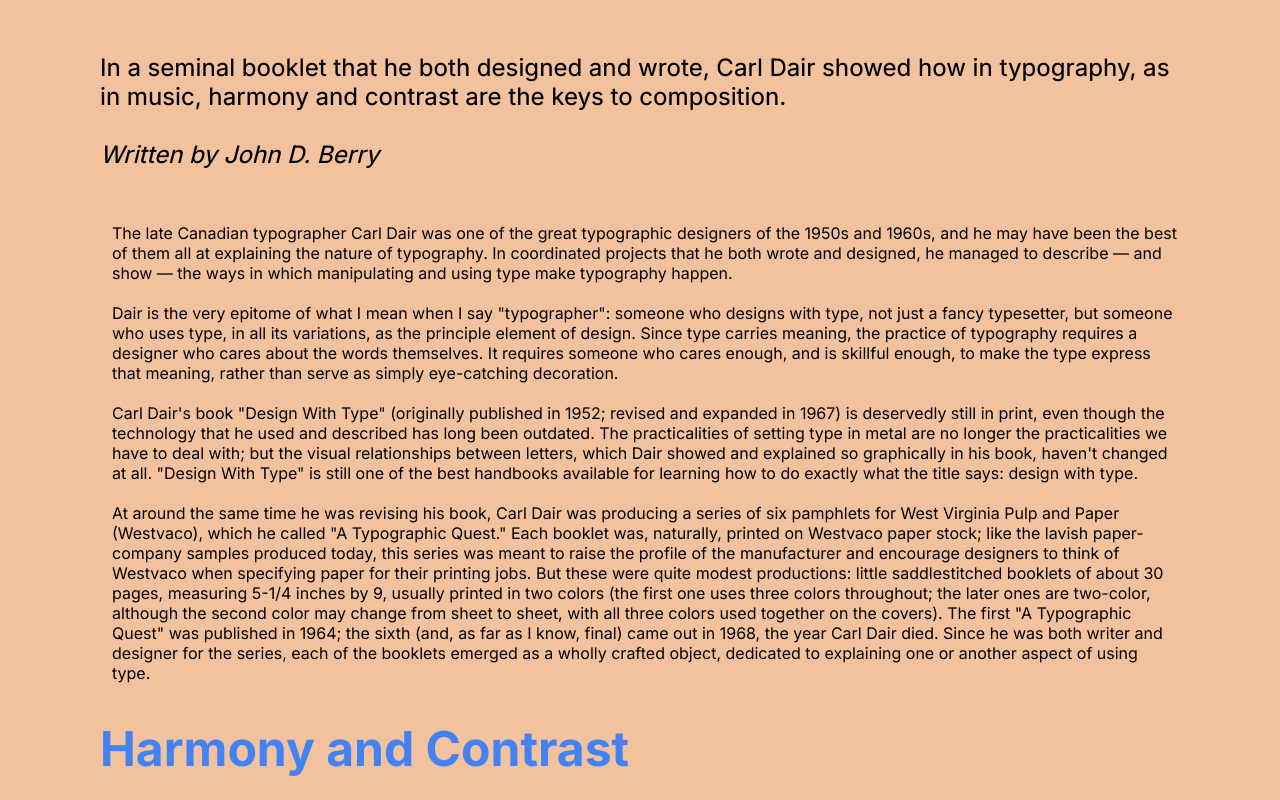
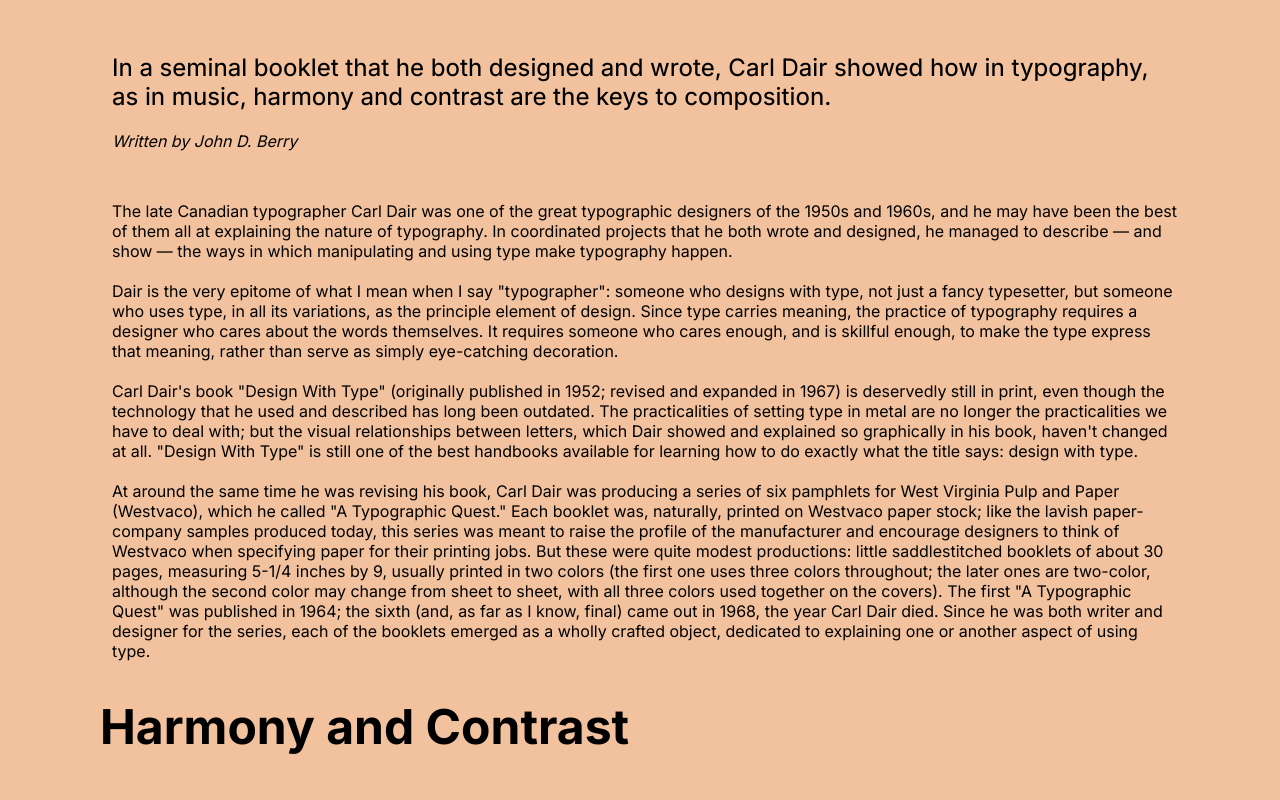
Before and after one commit to agraaaaao/anmol_web-programming, a plain HTML site: page week1-excercise/index.html in a window 1280 px wide. Shown: the part 780-1580 px from the top of the page. Drawn offline with Linux system fonts and the light colour scheme.

Commit message:
update html

```diff
--- a/week1-excercise/index.html
+++ b/week1-excercise/index.html
@@ -22,6 +22,7 @@
        		margin-top:36px;
        		font-family: 'Inter', sans-serif;
        		font-variation-settings: 'wght' 450;
+       		margin-left: 12px;
        		}
 
        	h3 {
@@ -29,7 +30,6 @@
        		font-family: 'Inter', sans-serif;
        		font-variation-settings: 'wght' 700;
        		font-size:36pt;
-       		color:#4282f2;
        		}
 
        	p {
@@ -51,11 +51,8 @@
 
   <body style="margin:100px;">
   	<h1>Seven Principles of Typographic Contrast</h1>
-    <h2>In a seminal booklet that he both designed and wrote, Carl Dair showed how in typography, as in music, harmony and contrast are the keys to composition.
-    <br><br>
-    <i>Written by John D. Berry</i>
-    </h2>
-    </div>
+    <h2>In a seminal booklet that he both designed and wrote, Carl Dair showed how in typography, as in music, harmony and contrast are the keys to composition.</h2>
+    <p><i>Written by John D. Berry</i></p>
 
       <br>
 
```
